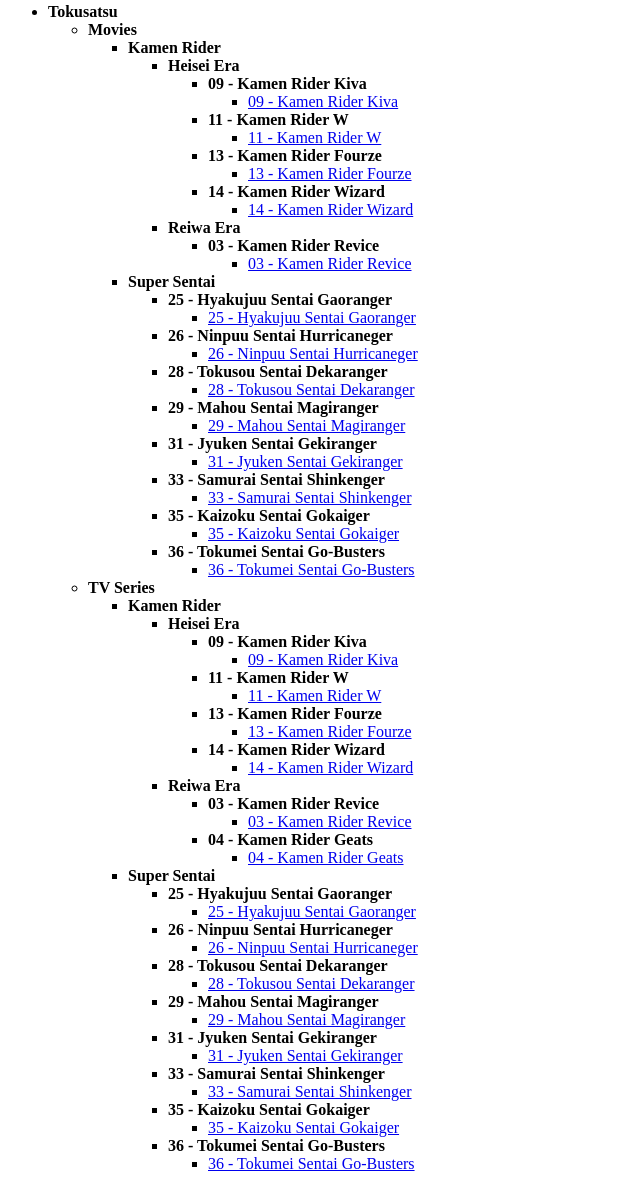
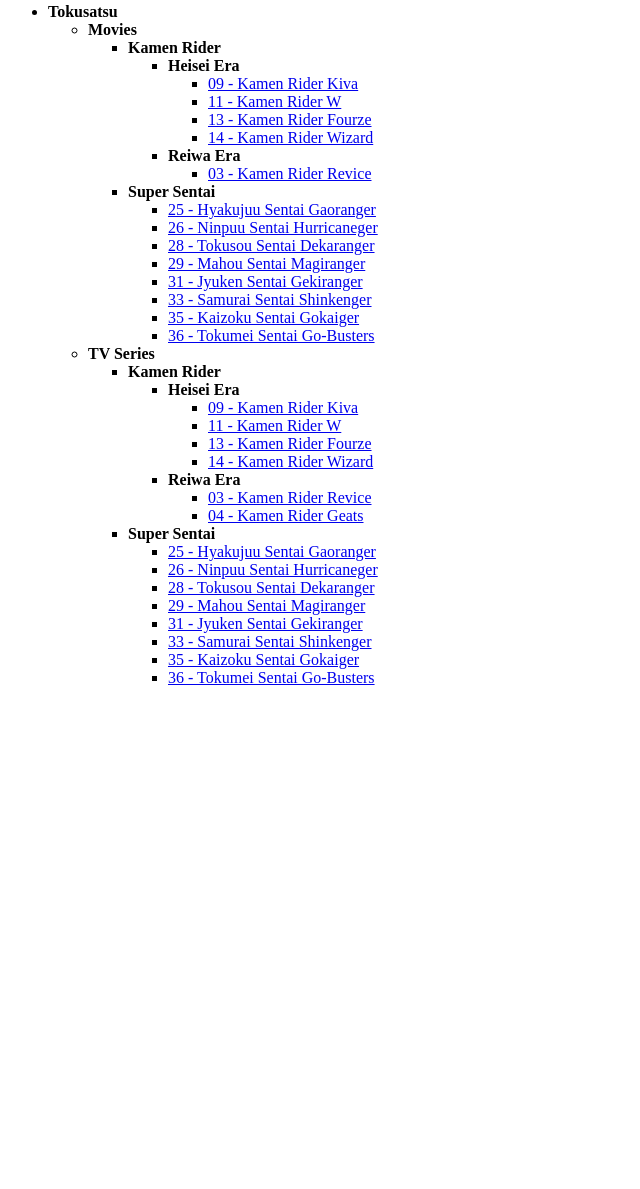
Before and after one commit to hwnstrg/hwnstrg.github.io, a plain HTML site: page index.html in a window 1280 px wide. Shown: the part 13-1202 px from the top of the page, without its empty margins (0-640 px from the left). After the commit the page ends 800 px from the top, so only its background shows below. Drawn offline with Linux system fonts and the light colour scheme.

Commit message:
Update index.html

```diff
--- a/index.html
+++ b/index.html
@@ -13,81 +13,29 @@
             <ul>
                 <li><strong>Heisei Era</strong>
                 <ul>
-                    <li><strong>09 - Kamen Rider Kiva</strong>
-                    <ul>
                     <li><a href="https://raw.githubusercontent.com/hwnstrg/m3u/main/Tokusatsu/Movies/Kamen Rider/Heisei Era/09 - Kamen Rider Kiva.m3u">09 - Kamen Rider Kiva</a></li>
-                    </ul>
-                    </li>
-                    <li><strong>11 - Kamen Rider W</strong>
-                    <ul>
                     <li><a href="https://raw.githubusercontent.com/hwnstrg/m3u/main/Tokusatsu/Movies/Kamen Rider/Heisei Era/11 - Kamen Rider W.m3u">11 - Kamen Rider W</a></li>
-                    </ul>
-                    </li>
-                    <li><strong>13 - Kamen Rider Fourze</strong>
-                    <ul>
                     <li><a href="https://raw.githubusercontent.com/hwnstrg/m3u/main/Tokusatsu/Movies/Kamen Rider/Heisei Era/13 - Kamen Rider Fourze.m3u">13 - Kamen Rider Fourze</a></li>
-                    </ul>
-                    </li>
-                    <li><strong>14 - Kamen Rider Wizard</strong>
-                    <ul>
                     <li><a href="https://raw.githubusercontent.com/hwnstrg/m3u/main/Tokusatsu/Movies/Kamen Rider/Heisei Era/14 - Kamen Rider Wizard.m3u">14 - Kamen Rider Wizard</a></li>
                 </ul>
                 </li>
-                </ul>
-                </li>
                 <li><strong>Reiwa Era</strong>
-                <ul>
-                    <li><strong>03 - Kamen Rider Revice</strong>
                 <ul>
                     <li><a href="https://raw.githubusercontent.com/hwnstrg/m3u/main/Tokusatsu/Movies/Kamen Rider/Reiwa Era/03 - Kamen Rider Revice.m3u">03 - Kamen Rider Revice</a></li>
                 </ul>
                 </li>
             </ul>
             </li>
-            </ul>
-            </li>
             <li><strong>Super Sentai</strong>
             <ul>
-                <li><strong>25 - Hyakujuu Sentai Gaoranger</strong>
-                <ul>
                 <li><a href="https://raw.githubusercontent.com/hwnstrg/m3u/main/Tokusatsu/Movies/Super Sentai/25 - Hyakujuu Sentai Gaoranger.m3u">25 - Hyakujuu Sentai Gaoranger</a></li>
-                </ul>
-                </li>
-                <li><strong>26 - Ninpuu Sentai Hurricaneger</strong>
-                <ul>
                 <li><a href="https://raw.githubusercontent.com/hwnstrg/m3u/main/Tokusatsu/Movies/Super Sentai/26 - Ninpuu Sentai Hurricaneger.m3u">26 - Ninpuu Sentai Hurricaneger</a></li>
-                </ul>
-                </li>
-                <li><strong>28 - Tokusou Sentai Dekaranger</strong>
-                <ul>
                 <li><a href="https://raw.githubusercontent.com/hwnstrg/m3u/main/Tokusatsu/Movies/Super Sentai/28 - Tokusou Sentai Dekaranger.m3u">28 - Tokusou Sentai Dekaranger</a></li>
-                </ul>
-                </li>
-                <li><strong>29 - Mahou Sentai Magiranger</strong>
-                <ul>
                 <li><a href="https://raw.githubusercontent.com/hwnstrg/m3u/main/Tokusatsu/Movies/Super Sentai/29 - Mahou Sentai Magiranger.m3u">29 - Mahou Sentai Magiranger</a></li>
-                </ul>
-                </li>
-                <li><strong>31 - Jyuken Sentai Gekiranger</strong>
-                <ul>
                 <li><a href="https://raw.githubusercontent.com/hwnstrg/m3u/main/Tokusatsu/Movies/Super Sentai/31 - Jyuken Sentai Gekiranger.m3u">31 - Jyuken Sentai Gekiranger</a></li>
-                </ul>
-                </li>
-                <li><strong>33 - Samurai Sentai Shinkenger</strong>
-                <ul>
                 <li><a href="https://raw.githubusercontent.com/hwnstrg/m3u/main/Tokusatsu/Movies/Super Sentai/33 - Samurai Sentai Shinkenger.m3u">33 - Samurai Sentai Shinkenger</a></li>
-                </ul>
-                </li>
-                <li><strong>35 - Kaizoku Sentai Gokaiger</strong>
-                <ul>
                 <li><a href="https://raw.githubusercontent.com/hwnstrg/m3u/main/Tokusatsu/Movies/Super Sentai/35 - Kaizoku Sentai Gokaiger.m3u">35 - Kaizoku Sentai Gokaiger</a></li>
-                </ul>
-                </li>
-                <li><strong>36 - Tokumei Sentai Go-Busters</strong>
-                <ul>
                 <li><a href="https://raw.githubusercontent.com/hwnstrg/m3u/main/Tokusatsu/Movies/Super Sentai/36 - Tokumei Sentai Go-Busters.m3u">36 - Tokumei Sentai Go-Busters</a></li>
-                </ul>
-                </li>
             </ul>
             </li>
         </ul>
@@ -98,86 +46,30 @@
             <ul>
                 <li><strong>Heisei Era</strong>
                 <ul>
-                    <li><strong>09 - Kamen Rider Kiva</strong>
-                    <ul>
                     <li><a href="https://raw.githubusercontent.com/hwnstrg/m3u/main/Tokusatsu/TV Series/Kamen Rider/Heisei Era/09 - Kamen Rider Kiva.m3u">09 - Kamen Rider Kiva</a></li>
-                    </ul>
-                    </li>
-                    <li><strong>11 - Kamen Rider W</strong>
-                    <ul>
                     <li><a href="https://raw.githubusercontent.com/hwnstrg/m3u/main/Tokusatsu/TV Series/Kamen Rider/Heisei Era/11 - Kamen Rider W.m3u">11 - Kamen Rider W</a></li>
-                    </ul>
-                    </li>
-                    <li><strong>13 - Kamen Rider Fourze</strong>
-                    <ul>
                     <li><a href="https://raw.githubusercontent.com/hwnstrg/m3u/main/Tokusatsu/TV Series/Kamen Rider/Heisei Era/13 - Kamen Rider Fourze.m3u">13 - Kamen Rider Fourze</a></li>
-                    </ul>
-                    </li>
-                    <li><strong>14 - Kamen Rider Wizard</strong>
-                    <ul>
                     <li><a href="https://raw.githubusercontent.com/hwnstrg/m3u/main/Tokusatsu/TV Series/Kamen Rider/Heisei Era/14 - Kamen Rider Wizard.m3u">14 - Kamen Rider Wizard</a></li>
-                    </ul>
-                    </li>
                 </ul>
                 </li>
                 <li><strong>Reiwa Era</strong>
                 <ul>
-                    <li><strong>03 - Kamen Rider Revice</strong>
-                    <ul>
                     <li><a href="https://raw.githubusercontent.com/hwnstrg/m3u/main/Tokusatsu/TV Series/Kamen Rider/Reiwa Era/03 - Kamen Rider Revice.m3u">03 - Kamen Rider Revice</a></li>
-                    </ul>
-                    </li>
-                    <li><strong>04 - Kamen Rider Geats</strong>
-                    <ul>
                     <li><a href="https://raw.githubusercontent.com/hwnstrg/m3u/main/Tokusatsu/TV Series/Kamen Rider/Reiwa Era/04 - Kamen Rider Geats.m3u">04 - Kamen Rider Geats</a></li>
-                    </ul>
-                    </li>
                 </ul>
                 </li>
             </ul>
             </li>
             <li><strong>Super Sentai</strong>
             <ul>
-                <li><strong>25 - Hyakujuu Sentai Gaoranger</strong>
-                <ul>
                 <li><a href="https://raw.githubusercontent.com/hwnstrg/m3u/main/Tokusatsu/TV Series/Super Sentai/25 - Hyakujuu Sentai Gaoranger.m3u">25 - Hyakujuu Sentai Gaoranger</a></li>
-                </ul>
-                </li>
-                <li><strong>26 - Ninpuu Sentai Hurricaneger</strong>
-                <ul>
                 <li><a href="https://raw.githubusercontent.com/hwnstrg/m3u/main/Tokusatsu/TV Series/Super Sentai/26 - Ninpuu Sentai Hurricaneger.m3u">26 - Ninpuu Sentai Hurricaneger</a></li>
-                </ul>
-                </li>
-                <li><strong>28 - Tokusou Sentai Dekaranger</strong>
-                <ul>
                 <li><a href="https://raw.githubusercontent.com/hwnstrg/m3u/main/Tokusatsu/TV Series/Super Sentai/28 - Tokusou Sentai Dekaranger.m3u">28 - Tokusou Sentai Dekaranger</a></li>
-                </ul>
-                </li>
-                <li><strong>29 - Mahou Sentai Magiranger</strong>
-                <ul>
                 <li><a href="https://raw.githubusercontent.com/hwnstrg/m3u/main/Tokusatsu/TV Series/Super Sentai/29 - Mahou Sentai Magiranger.m3u">29 - Mahou Sentai Magiranger</a></li>
-                </ul>
-                </li>
-                <li><strong>31 - Jyuken Sentai Gekiranger</strong>
-                <ul>
                 <li><a href="https://raw.githubusercontent.com/hwnstrg/m3u/main/Tokusatsu/TV Series/Super Sentai/31 - Jyuken Sentai Gekiranger.m3u">31 - Jyuken Sentai Gekiranger</a></li>
-                </ul>
-                </li>
-                <li><strong>33 - Samurai Sentai Shinkenger</strong>
-                <ul>
                 <li><a href="https://raw.githubusercontent.com/hwnstrg/m3u/main/Tokusatsu/TV Series/Super Sentai/33 - Samurai Sentai Shinkenger.m3u">33 - Samurai Sentai Shinkenger</a></li>
-                </ul>
-                </li>
-                <li><strong>35 - Kaizoku Sentai Gokaiger</strong>
-                <ul>
                 <li><a href="https://raw.githubusercontent.com/hwnstrg/m3u/main/Tokusatsu/TV Series/Super Sentai/35 - Kaizoku Sentai Gokaiger.m3u">35 - Kaizoku Sentai Gokaiger</a></li>
-                </ul>
-                </li>
-                <li><strong>36 - Tokumei Sentai Go-Busters</strong>
-                <ul>
                 <li><a href="https://raw.githubusercontent.com/hwnstrg/m3u/main/Tokusatsu/TV Series/Super Sentai/36 - Tokumei Sentai Go-Busters.m3u">36 - Tokumei Sentai Go-Busters</a></li>
-                </ul>
-                </li>
             </ul>
             </li>
         </ul>
```
Lines whose indentation alone changed are shown as unchanged.
